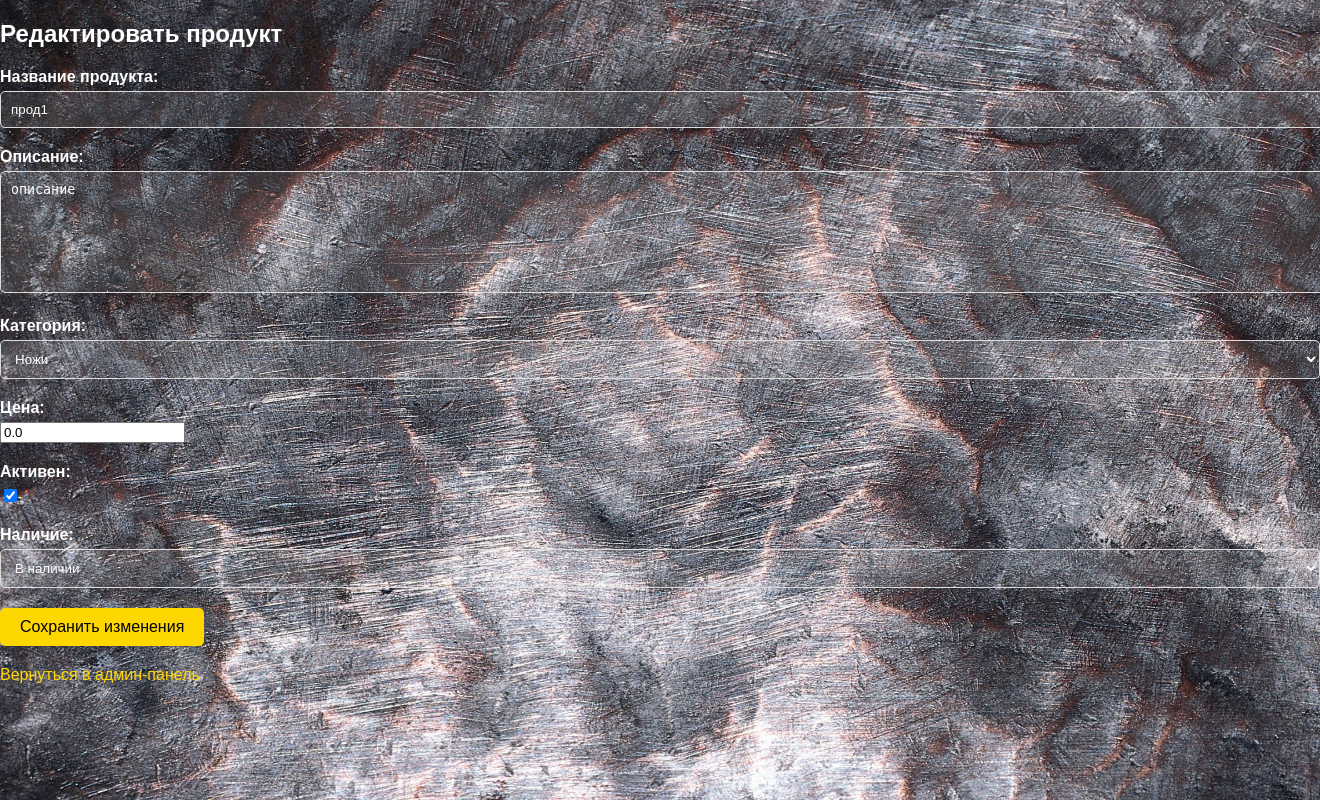
After one commit to Constantin100/Iron5, a Flask app: page /edit_product/1 in a window 1320 px wide; the page is wider, and only the part inside the window is pictured. The commit adds this page. Run offline with Flask 3, Linux system fonts and the light colour scheme; the visitor is signed in with stand-in values (Sample User, id 1).

Commit message:
add in_stock

```diff
--- a/app/run.py
+++ b/app/run.py
@@ -6,7 +6,6 @@ from datetime import datetime
 from flask_migrate import Migrate
 from models import db, Product
 import os
-
 
 basedir = os.path.abspath(os.path.join(os.path.dirname(__file__), '..'))
 
@@ -30,6 +29,7 @@ class Product(db.Model):
     created_at = db.Column(db.DateTime, default=datetime.utcnow)
     images = db.relationship('ProductImage', backref='product', lazy=True)
     active = db.Column(db.Boolean, default=True)  # Добавляем атрибут active
+    in_stock = db.Column(db.String(50), nullable=False)  # Добавляем атрибут in_stock
 
     def __repr__(self):
         return f'<Product {self.name}>'
@@ -122,7 +122,7 @@ def add_product():
         active = 'active' in request.form
         in_stock = request.form['in_stock']
         # Логика для сохранения продукта
-        new_product = Product(name=name, description=description, price=price, category=category)  # Передаем category
+        new_product = Product(name=name, description=description, price=price, category=category, active=active, in_stock=in_stock)  # Передаем category и другие поля
         db.session.add(new_product)
         db.session.commit()
         for image in images:
@@ -132,6 +132,31 @@ def add_product():
         return redirect(url_for('admin'))
     return render_template('add_product.html')
 
+@app.route('/edit_product/<int:product_id>', methods=['GET', 'POST'])
+@session_login_required
+def edit_product(product_id):
+    product = Product.query.get_or_404(product_id)
+    if request.method == 'POST':
+        product.name = request.form['name']
+        product.description = request.form['description']
+        product.price = request.form['price']
+        product.category = request.form['category']
+        product.active = 'active' in request.form
+        product.in_stock = request.form['in_stock']
+        db.session.commit()
+        flash('Продукт успешно обновлен')
+        return redirect(url_for('admin'))
+    return render_template('edit_product.html', product=product)
+
+@app.route('/delete_product/<int:product_id>', methods=['POST'])
+@session_login_required
+def delete_product(product_id):
+    product = Product.query.get_or_404(product_id)
+    db.session.delete(product)
+    db.session.commit()
+    flash('Продукт успешно удален')
+    return redirect(url_for('admin'))
+
 @app.errorhandler(404)
 def not_found(error):
     return render_template('404.html'), 404
--- /dev/null
+++ b/app/templates/edit_product.html
@@ -0,0 +1,51 @@
+<!DOCTYPE html>
+<html lang="ru">
+<head>
+    <meta charset="UTF-8">
+    <meta name="viewport" content="width=device-width, initial-scale=1.0">
+    <title>Редактировать продукт</title>
+    <link rel="stylesheet" href="{{ url_for('static', filename='css/style.css') }}">
+    <link rel="stylesheet" href="{{ url_for('static', filename='css/admin.css') }}">
+</head>
+<body>
+    <div class="edit-product-container">
+        <h2>Редактировать продукт</h2>
+        <form method="POST">
+            <div class="form-group">
+                <label for="name">Название продукта:</label>
+                <input type="text" id="name" name="name" value="{{ product.name }}" required>
+            </div>
+            <div class="form-group">
+                <label for="description">Описание:</label>
+                <textarea id="description" name="description" required>{{ product.description }}</textarea>
+            </div>
+            <div class="form-group">
+                <label for="category">Категория:</label>
+                <select id="category" name="category" required>
+                    <option value="Ножи" {% if product.category == 'Ножи' %}selected{% endif %}>Ножи</option>
+                    <option value="Топоры" {% if product.category == 'Топоры' %}selected{% endif %}>Топоры</option>
+                    <option value="Сувениры" {% if product.category == 'Сувениры' %}selected{% endif %}>Сувениры</option>
+                    <option value="Ковка в интерьер" {% if product.category == 'Ковка в интерьер' %}selected{% endif %}>Ковка в интерьер</option>
+                </select>
+            </div>
+            <div class="form-group">
+                <label for="price">Цена:</label>
+                <input type="number" id="price" name="price" value="{{ product.price }}" required>
+            </div>
+            <div class="form-group">
+                <label for="active">Активен:</label>
+                <input type="checkbox" id="active" name="active" {% if product.active %}checked{% endif %}>
+            </div>
+            <div class="form-group">
+                <label for="in_stock">Наличие:</label>
+                <select id="in_stock" name="in_stock" required>
+                    <option value="В наличии" {% if product.in_stock == 'В наличии' %}selected{% endif %}>В наличии</option>
+                    <option value="Под заказ" {% if product.in_stock == 'Под заказ' %}selected{% endif %}>Под заказ</option>
+                </select>
+            </div>
+            <button type="submit" class="submit-btn">Сохранить изменения</button>
+        </form>
+        <a href="{{ url_for('admin') }}" class="back-link">Вернуться в админ-панель</a>
+    </div>
+</body>
+</html>
```
Also changed, not shown: app/models.py (+5 -5 lines), app/templates/admin.html (+7 -1 lines), instance/product.db.
